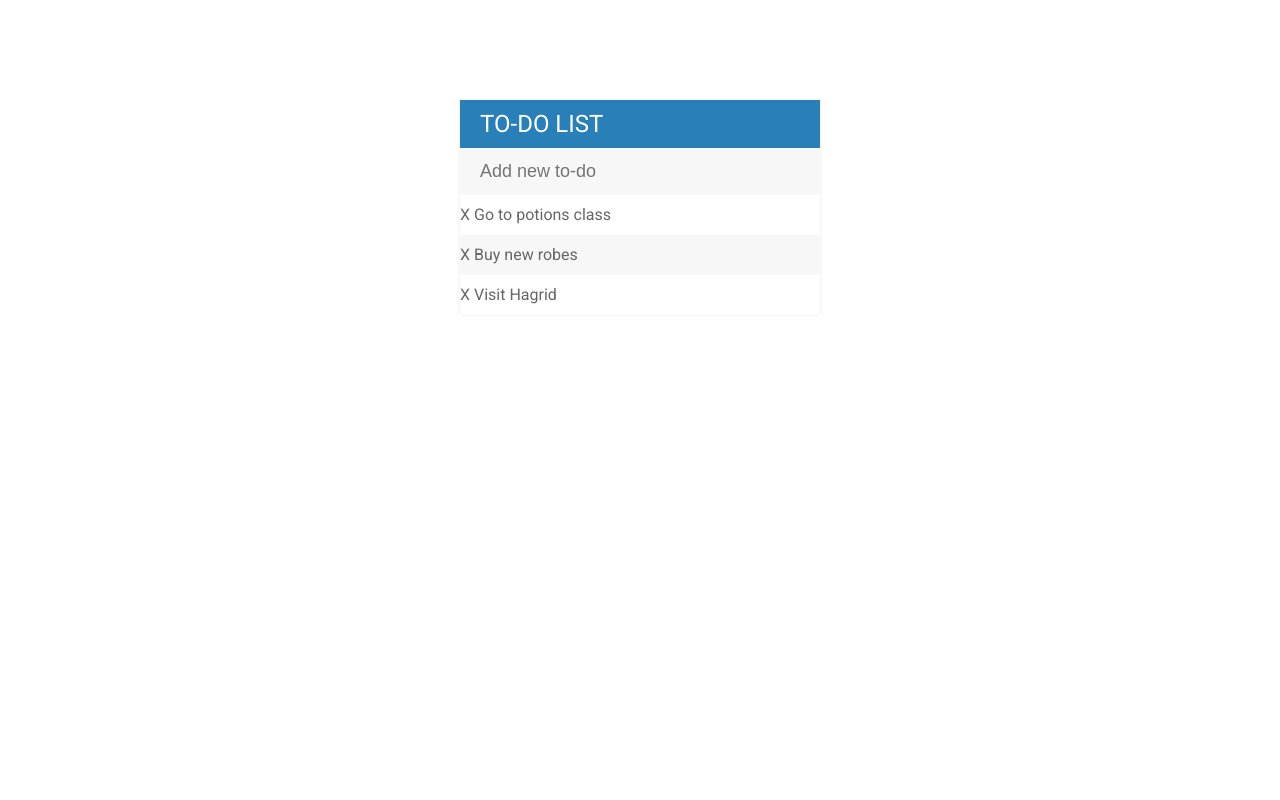
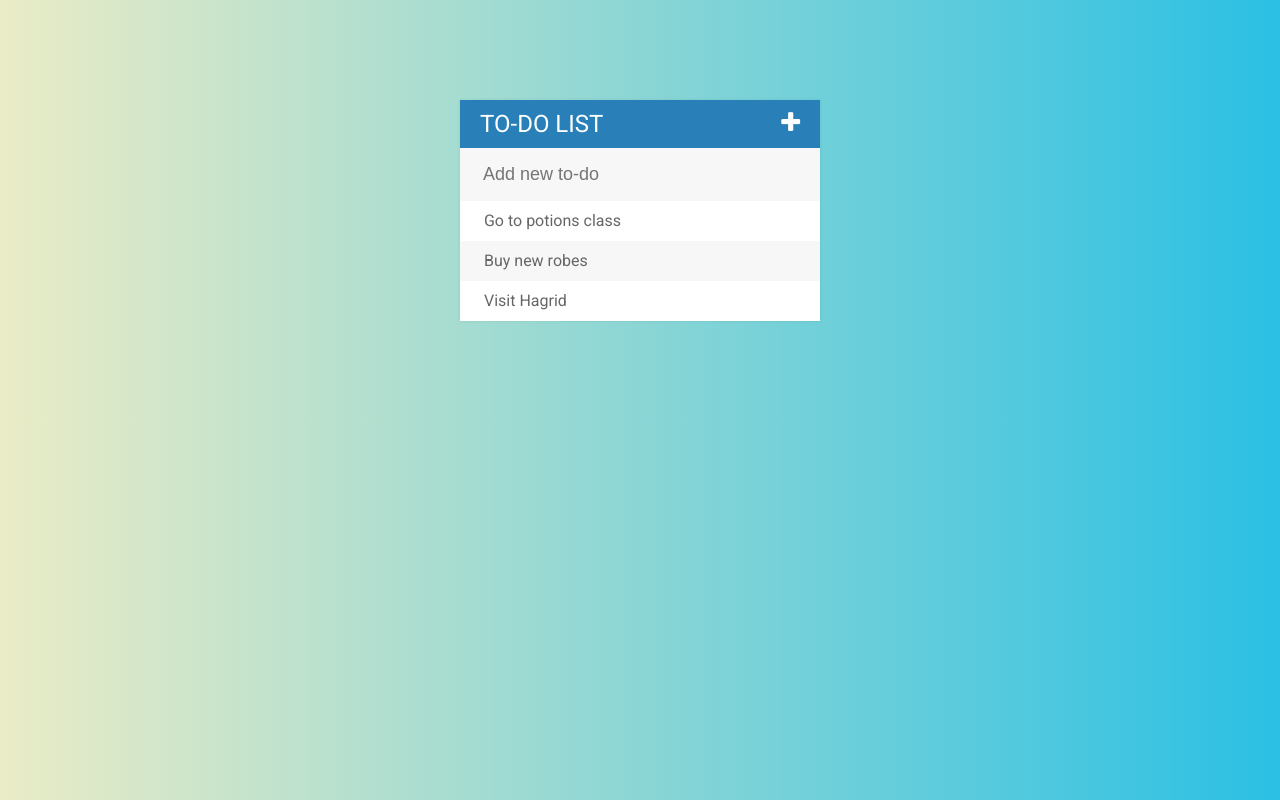
Before and after one commit to artofbeatbox/TWDB_TodoList, a plain HTML site: page index.html in a window 1280 px wide. Drawn offline with Linux system fonts and the light colour scheme.

Commit message:
Styling Pt. 2

```diff
--- a/assets/css/todos.css
+++ b/assets/css/todos.css
@@ -1,3 +1,18 @@
+body {
+	font-family: 'Roboto';
+	background: #2BC0E4;  /* fallback for old browsers */
+	background: -webkit-linear-gradient(to right, #EAECC6, #2BC0E4); /* Chrome 10-25, Safari 5.1-6 */
+	background:         linear-gradient(to right, #EAECC6, #2BC0E4); /* W3C, IE 10+/ Edge, Firefox 16+, Chrome 26+, Opera 12+, Safari 7+ */
+
+}
+
+#container {
+	width: 360px;
+	margin: 100px auto;
+	background: #f7f7f7;
+	box-shadow: 0 0 3px rgba(0,0,0, 0.1);
+}
+
 h1 {
 	background: #2980b9;
 	color: white;
@@ -8,14 +23,30 @@ h1 {
 	font-weight: normal;
 }
 
+.fa-plus {
+	float: right;
+}
+
+input {
+	font-size: 18px;
+	background-color: #f7f7f7;
+	width: 100%;
+	padding: 13px 13px 13px 20px;
+	box-sizing: border-box;
+	border: 3px solid rgba(0,0,0,0);
+}
+
+input:focus {
+	color: #2980b9;
+	background: #ffffff;
+	border: 3px solid #2980b9;
+	outline: none;
+}
+
 ul {
 	list-style: none;
 	margin: 0;
 	padding: 0;
-}
-
-body {
-	font-family: 'Roboto';
 }
 
 li {
@@ -29,27 +60,21 @@ li:nth-child(2n) {
 	background: #f7f7f7;
 }
 
-input {
-	font-size: 18px;
-	background-color: #f7f7f7;
-	width: 100%;
-	padding: 13px 13px 13px 20px;
-	box-sizing: border-box;
-	border: none;
+span {
+	background: #e74c3c;
+	height: 40px;
+	margin-right: 20px;
+	text-align: center;
+	color: white;
+	width: 0px;
+	display: inline-block;
+	transition: 0.2s linear;
+	opacity: 0;
 }
 
-input:focus {
-	color: #2980b9;
-	background: #ffffff;
-	border: 3px solid #2980b9;
-	outline: none;
-}
-
-#container {
-	width: 360px;
-	margin: 100px auto;
-	background: #f7f7f7;
-	box-shadow: 0 0 3px rgba(0,0,0, 0.1);
+li:hover span {
+	width: 40px;
+	opacity: 1.0;
 }
 
 .completed {
--- a/assets/js/todos.js
+++ b/assets/js/todos.js
@@ -18,6 +18,6 @@ $("input[type='text']").keypress(function(event) {
 		var todoText = $(this).val();
 		$(this).val("");
 		//create a new li and add to ul
-		$("ul").append("<li><span>X</span> " + todoText + "</li>");
+		$("ul").append("<li><span><i class='fa fa-trash'></i></span> " + todoText + "</li>");
 	}
 });
--- a/index.html
+++ b/index.html
@@ -4,18 +4,18 @@
 	<title>To-do List</title>
 	<link rel="stylesheet" type="text/css" href="assets/css/todos.css">
 	<link href="https://fonts.googleapis.com/css?family=Roboto:400,500,700" rel="stylesheet">
+	<link rel="stylesheet" type="text/css" href="https://cdnjs.cloudflare.com/ajax/libs/font-awesome/4.4.0/css/font-awesome.css">
 	<script type="text/javascript" src="assets/js/lib/jquery-2.1.4.min.js"></script>
 </head>
 <body>
 
 <div id="container">
-	<h1>To-do List</h1>
-	<!-- <button></button> -->
+	<h1>To-do List <i class="fa fa-plus"></i></h1>
 	<input type="text" placeholder="Add new to-do">
 	<ul>
-		<li><span>X</span> Go to potions class</li>
-		<li><span>X</span> Buy new robes</li>
-		<li><span>X</span> Visit Hagrid</li>
+		<li><span><i class="fa fa-trash"></i></span> Go to potions class</li>
+		<li><span><i class="fa fa-trash"></i></span> Buy new robes</li>
+		<li><span><i class="fa fa-trash"></i></span> Visit Hagrid</li>
 	</ul>
 </div>
 
```
